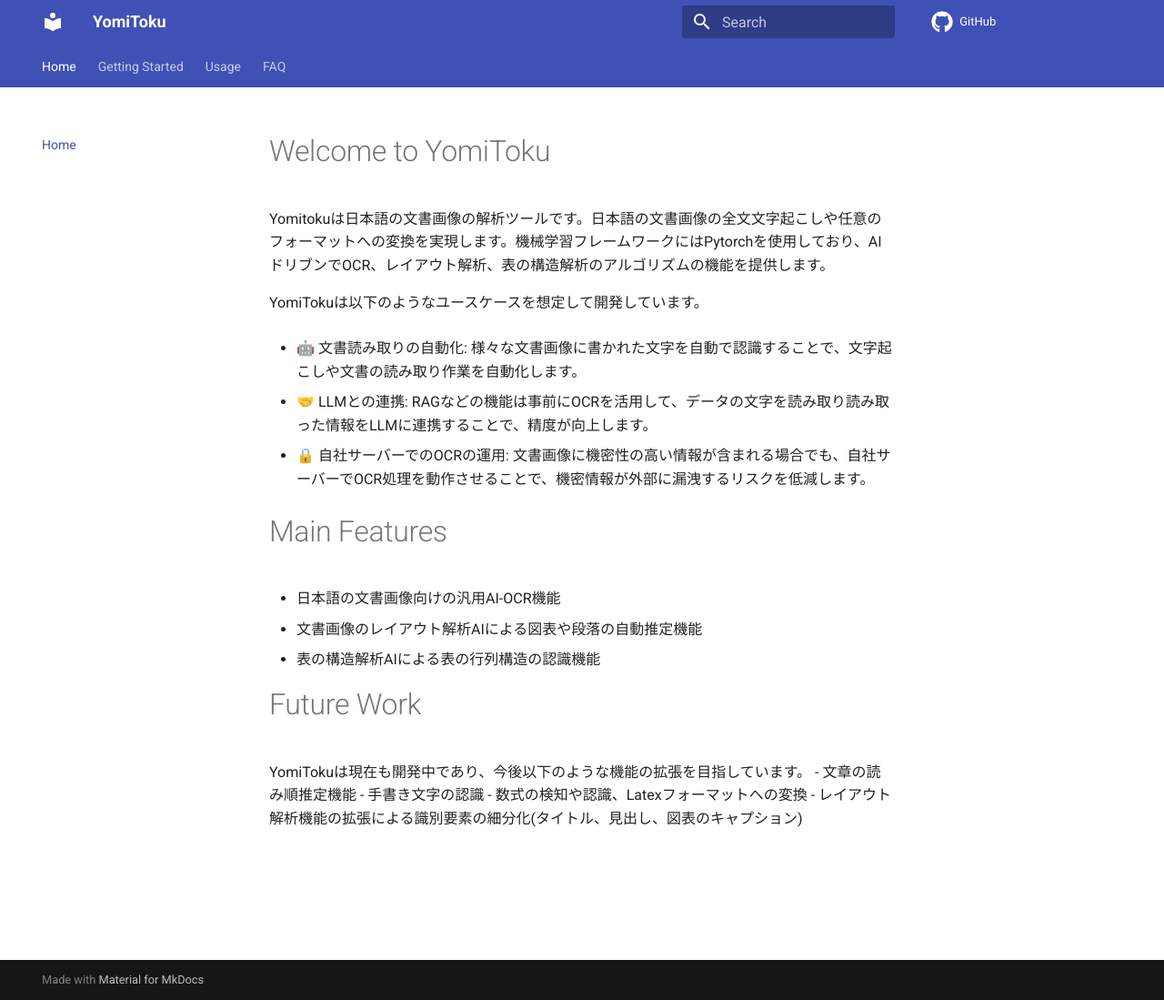
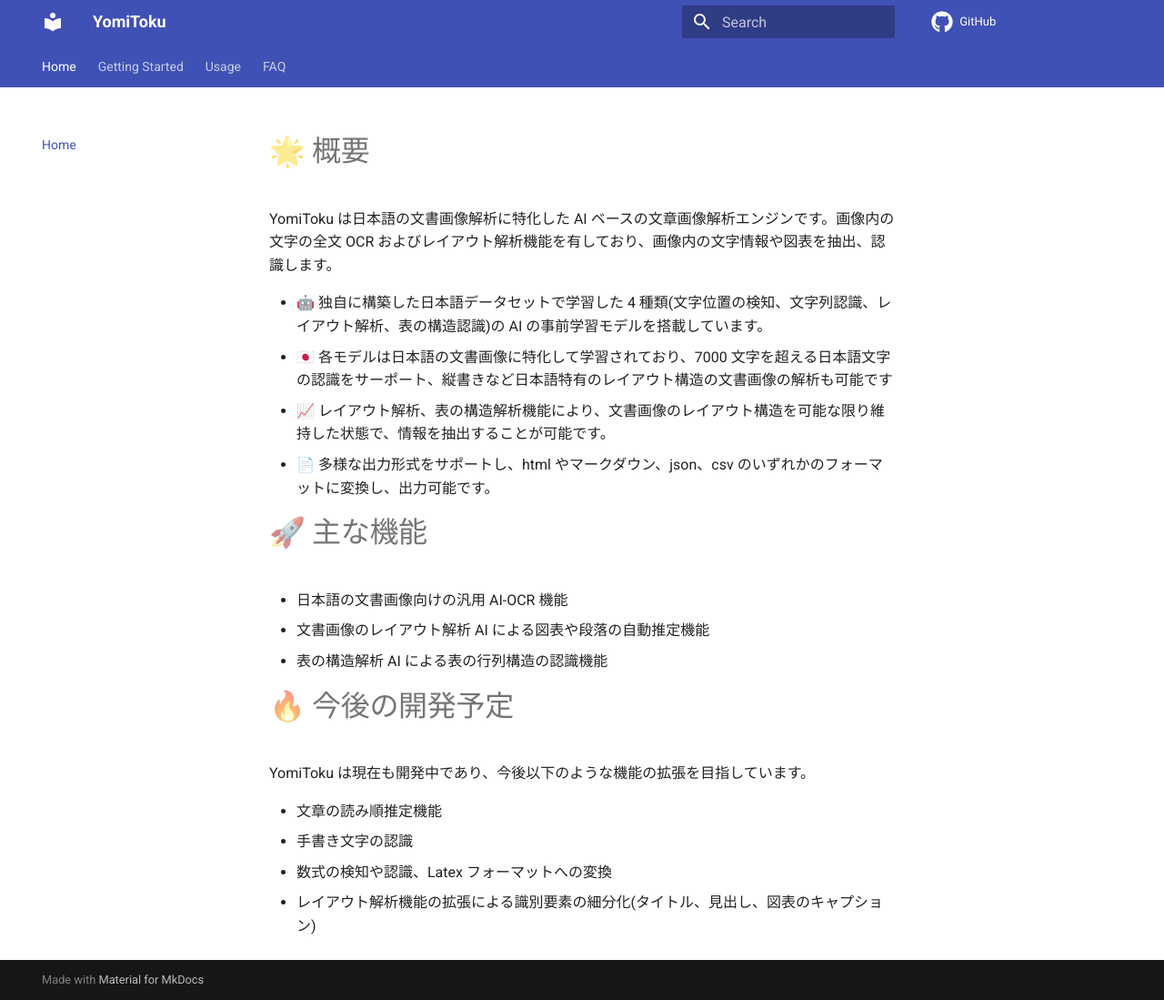
Before and after one commit to kotaro-kinoshita/yomitoku-dev, an MkDocs documentation site: the page built from docs/index.md, in a window 1280 px wide and 1099 px high. Shown: the whole window at 91% size. Built offline with MkDocs 1.6.1 and Material for MkDocs 9.7.7, drawn with Linux system fonts in a browser that asks for light colours; comment, search, counter and statistics services are not loaded.

```diff
--- a/docs/index.md
+++ b/docs/index.md
@@ -1,23 +1,23 @@
-# Welcome to YomiToku
+# 🌟 概要
 
-Yomitokuは日本語の文書画像の解析ツールです。日本語の文書画像の全文文字起こしや任意のフォーマットへの変換を実現します。機械学習フレームワークにはPytorchを使用しており、AIドリブンでOCR、レイアウト解析、表の構造解析のアルゴリズムの機能を提供します。
+YomiToku は日本語の文書画像解析に特化した AI ベースの文章画像解析エンジンです。画像内の文字の全文 OCR およびレイアウト解析機能を有しており、画像内の文字情報や図表を抽出、認識します。
 
-YomiTokuは以下のようなユースケースを想定して開発しています。
+- 🤖 独自に構築した日本語データセットで学習した 4 種類(文字位置の検知、文字列認識、レイアウト解析、表の構造認識)の AI の事前学習モデルを搭載しています。
+- 🇯🇵 各モデルは日本語の文書画像に特化して学習されており、7000 文字を超える日本語文字の認識をサーポート、縦書きなど日本語特有のレイアウト構造の文書画像の解析も可能です
+- 📈 レイアウト解析、表の構造解析機能により、文書画像のレイアウト構造を可能な限り維持した状態で、情報を抽出することが可能です。
+- 📄 多様な出力形式をサポートし、html やマークダウン、json、csv のいずれかのフォーマットに変換し、出力可能です。
 
-- 🤖 文書読み取りの自動化: 様々な文書画像に書かれた文字を自動で認識することで、文字起こしや文書の読み取り作業を自動化します。
+# 🚀 主な機能
 
-- 🤝 LLMとの連携: RAGなどの機能は事前にOCRを活用して、データの文字を読み取り読み取った情報をLLMに連携することで、精度が向上します。
+- 日本語の文書画像向けの汎用 AI-OCR 機能
+- 文書画像のレイアウト解析 AI による図表や段落の自動推定機能
+- 表の構造解析 AI による表の行列構造の認識機能
 
-- 🔒 自社サーバーでのOCRの運用: 文書画像に機密性の高い情報が含まれる場合でも、自社サーバーでOCR処理を動作させることで、機密情報が外部に漏洩するリスクを低減します。
+# 🔥 今後の開発予定
 
-# Main Features
-- 日本語の文書画像向けの汎用AI-OCR機能
-- 文書画像のレイアウト解析AIによる図表や段落の自動推定機能
-- 表の構造解析AIによる表の行列構造の認識機能
+YomiToku は現在も開発中であり、今後以下のような機能の拡張を目指しています。
 
-# Future Work
-YomiTokuは現在も開発中であり、今後以下のような機能の拡張を目指しています。
 - 文章の読み順推定機能
 - 手書き文字の認識
-- 数式の検知や認識、Latexフォーマットへの変換
+- 数式の検知や認識、Latex フォーマットへの変換
 - レイアウト解析機能の拡張による識別要素の細分化(タイトル、見出し、図表のキャプション)
```
Also changed, not shown: README.md (+8 -8 lines), docs/getting-started.md (deleted, +0 -17 lines), docs/installation.md (added, +55 -0 lines), 1 other file.
